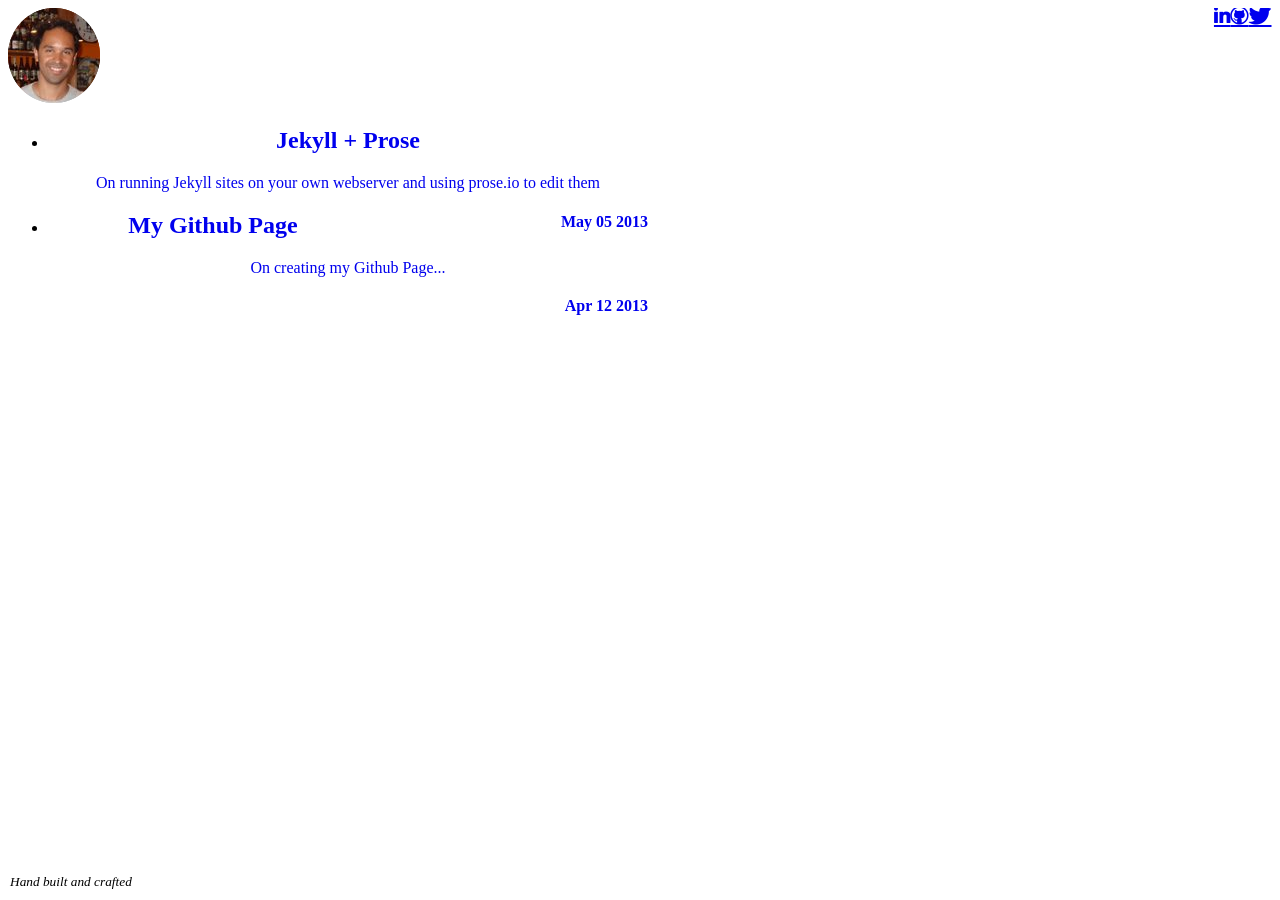
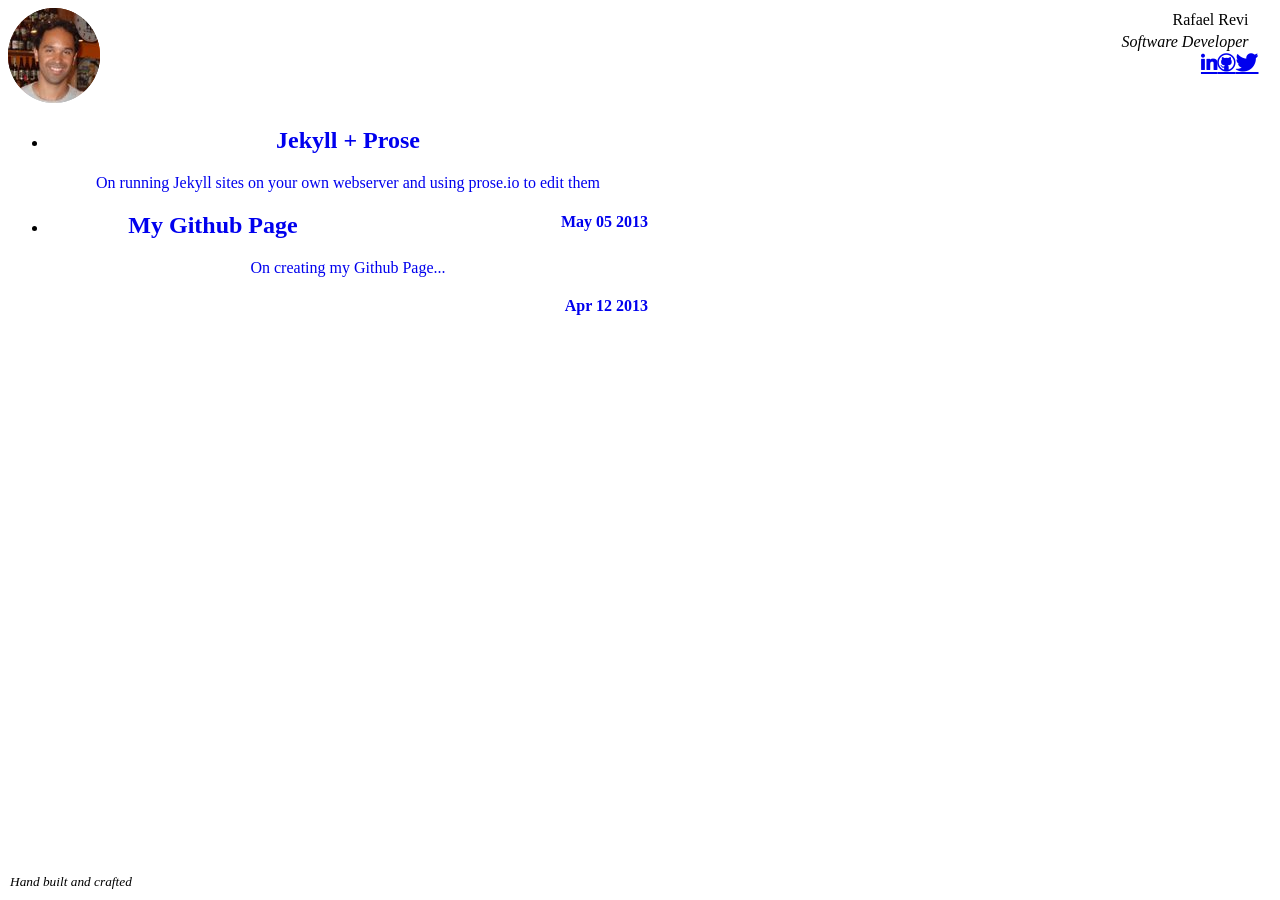
Before and after one commit to rrevi/rrevi.github.io, a Jekyll site: the page built from index.html, in a window 1280 px wide. Built offline with Jekyll 4.4.1, drawn with Linux system fonts in a browser that asks for light colours; nearby versions of some CDN libraries.

Commit message:
added name and career title

```diff
--- a/_layouts/default.html
+++ b/_layouts/default.html
@@ -19,7 +19,6 @@
 	<script src="http://code.jquery.com/jquery-1.9.1.min.js"></script>
 	<script src="http://code.jquery.com/mobile/1.3.0/jquery.mobile-1.3.0.min.js"></script>
   	<script type="text/javascript">
-
 		var _gaq = _gaq || [];
 		_gaq.push(['_setAccount', 'UA-40719525-1']);
 		_gaq.push(['_trackPageview']);
@@ -29,7 +28,6 @@
 		ga.src = ('https:' == document.location.protocol ? 'https://ssl' : 'http://www') + '.google-analytics.com/ga.js';
 		var s = document.getElementsByTagName('script')[0]; s.parentNode.insertBefore(ga, s);
 		})();
-
 	</script>
 </head>
 <body>
@@ -40,6 +38,19 @@
 					<a href="/"><img src="/static/images/me.png" alt="Rafael Revi" /></a>
 				</div>
 			    <div class="ui-block-b">
+			    	<table class="my_info_container">
+			    		<tr>
+			    			<td>
+			    				<div class="name" style="margin-right: 10px;">Rafael Revi</div>
+			    			</td>
+			    		</tr>
+			    		<tr>
+			    			<td>
+			    				<div class="career_title">Software Developer</div>
+			    			</td>
+			    		</tr>
+			    		<tr>
+			    			<td>
 								<a rel="external" class="btn btn-info" style="float: right" href="http://twitter.com/rafael_revi" data-role="button" data-inline="true">
 									<i class="icon-twitter icon-large"></i>
 								</a>
@@ -49,6 +60,9 @@
 								<a rel="external" class="btn btn-info" style="float: right" href="http://www.linkedin.com/pub/rafael-revi/33/63a/313" data-role="button" data-inline="true">
 									<i class="icon-linkedin icon-large"></i>
 								</a>
+			    			</td>
+			    		</tr>
+			    	</table>
 				</div>
 			</div>
 		</div>
--- a/static/css/application.css
+++ b/static/css/application.css
@@ -20,3 +20,16 @@
 .date_header {
 	color: gray;
 }
+.my_info_container {
+	width: 100%;
+	text-align: right;
+	padding-right: 10px;
+	font-weight: normal;
+}
+.name {
+	margin-right: 10px;
+}
+.career_title {
+	margin-right: 10px;
+	font-style: italic;
+}
```
Lines whose indentation alone changed are shown as unchanged.
